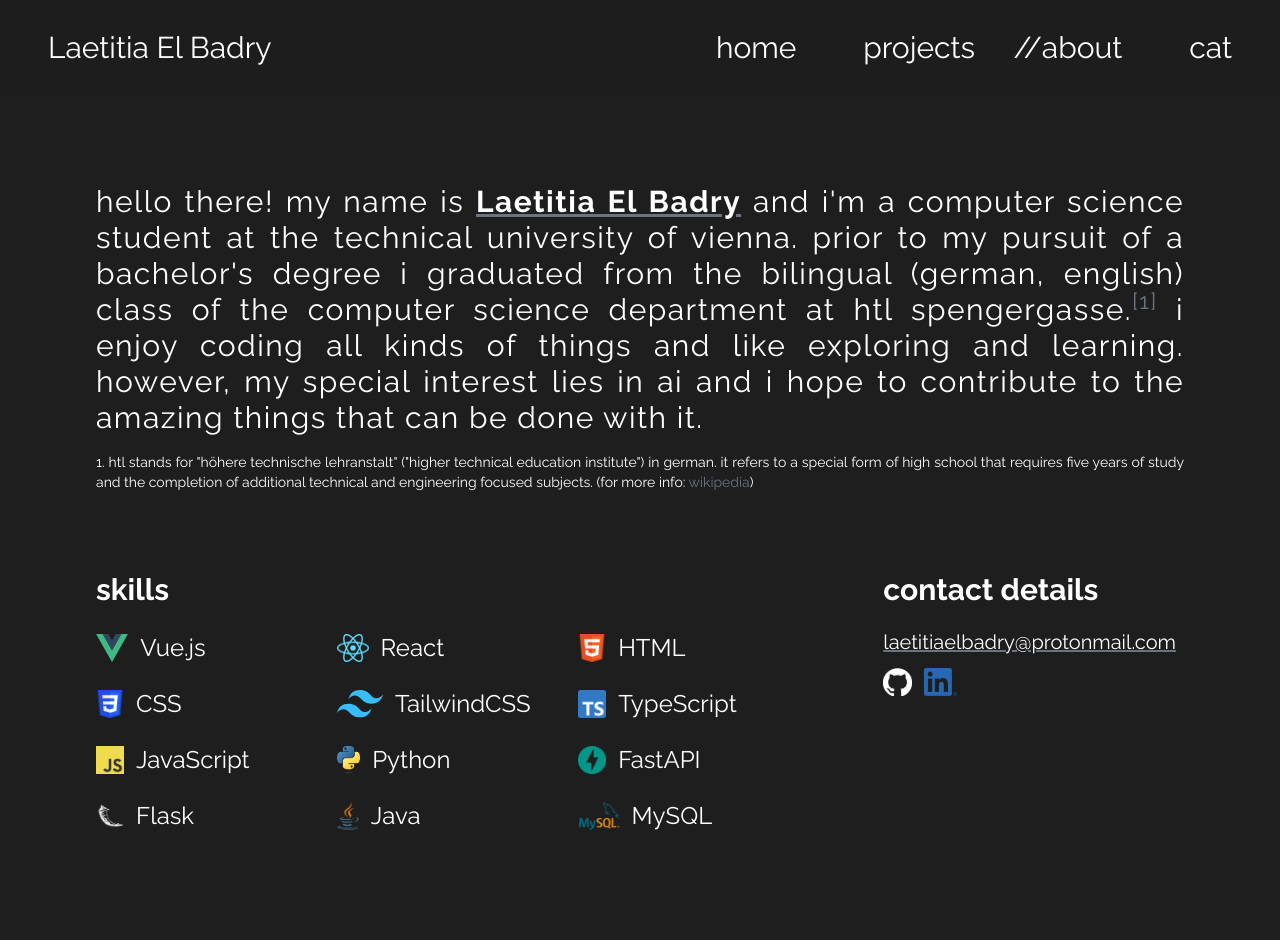
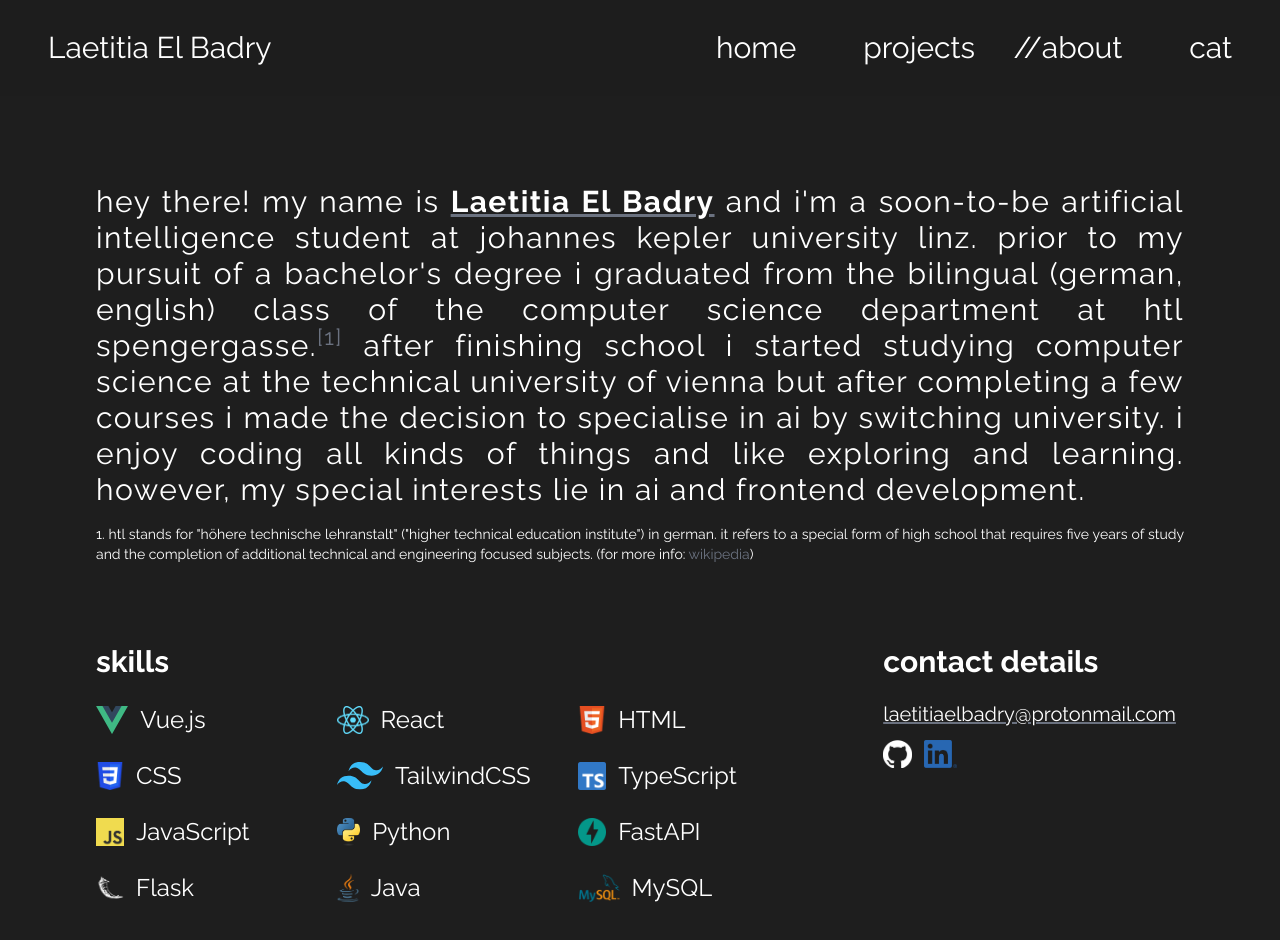
Before and after one commit to necoder27/l-el, a Vue app: page /about in a window 1280 px wide. Shown: the top 940 px of the page. Built offline with nearby package versions, Linux system fonts and the light colour scheme.

Commit message:
feat: replaced cs student at tu vienna status with stb ai student at jku

```diff
--- a/src/components/AboutPage/AboutPageDescription.vue
+++ b/src/components/AboutPage/AboutPageDescription.vue
@@ -5,11 +5,12 @@
 <template>
   <div>
     <p class="text-xl lg:text-3xl lg:tracking-wider">
-      hello there! my name is <span class="text-nowrap underline decoration-gray-500"><strong>Laetitia El Badry</strong></span> and i'm a computer science student at the technical university of vienna.
+      hey there! my name is <span class="text-nowrap underline decoration-gray-500"><strong>Laetitia El Badry</strong></span> and i'm a soon-to-be artificial intelligence student at johannes kepler university linz.
       prior to my pursuit of a bachelor's degree i graduated from the bilingual (german, english) class of the
       computer science department at htl spengergasse.<sup><a href="#footnoteHTL" class="text-gray-500">[1]</a></sup>
-      i enjoy coding all kinds of things and like exploring and learning. however, my special interest lies in ai and i hope to
-      contribute to the amazing things that can be done with it.
+      after finishing school i started studying computer science at the technical university of vienna but after completing a few courses i
+      made the decision to specialise in ai by switching university.
+      i enjoy coding all kinds of things and like exploring and learning. however, my special interests lie in ai and frontend development.
     </p>
     <p id="footnoteHTL" class="pt-4 text-sm lg:text-md select-none">
       1. htl stands for "h&ouml;here technische lehranstalt" ("higher technical education institute") in german. it refers
--- a/src/components/HomePage/LandingPageInfo.vue
+++ b/src/components/HomePage/LandingPageInfo.vue
@@ -1,6 +1,6 @@
 <template>
   <div class="flex flex-col h-[10vh] text-sm xs:text-sm md:text-xl m-5 md:m-10 font-light lg:font-thin">
-    <span>Software Developer, CS Student &commat; TU Vienna</span>
+    <span>Software Developer, AI Student &commat; JKU Linz</span>
     <div class="flex justify-center w-full mt-1 space-x-3">
       <a href="https://github.com/necoder27">
         <img src="@/assets/imgs/logos/github-mark/github-mark-white.png"
```
